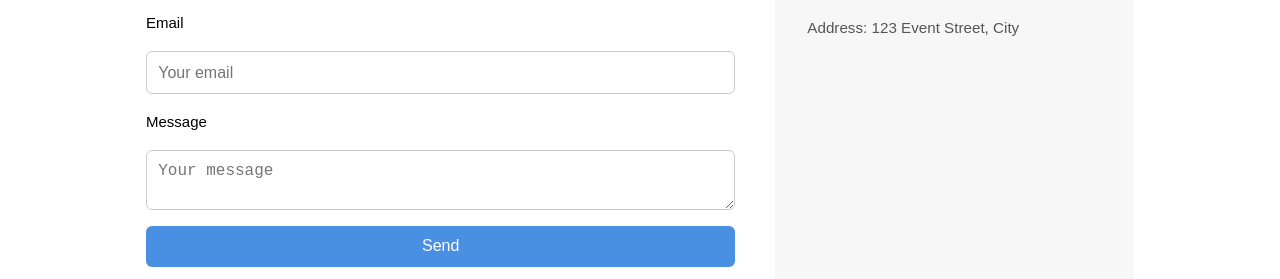
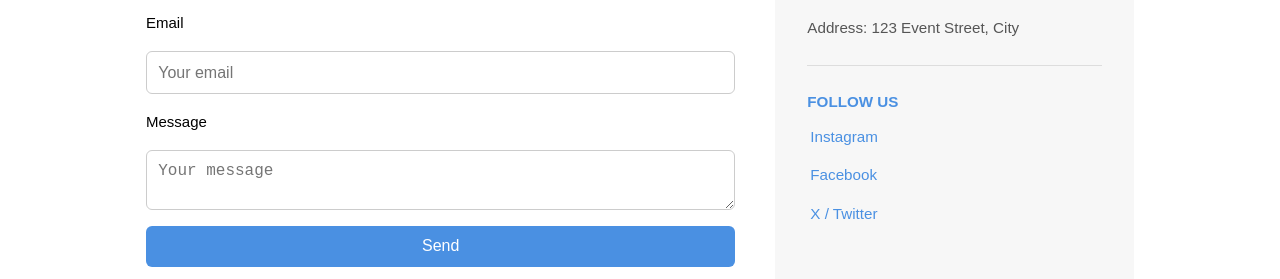
Before and after one commit to Grim195/Frontend_projekt, a Vue app: page /contact in a window 1280 px wide. Shown: the part 624-903 px from the top of the page. Built offline with nearby package versions, Linux system fonts and the light colour scheme.

Commit message:
contact stranka dokončena

```diff
--- a/src/views/ContactView.vue
+++ b/src/views/ContactView.vue
@@ -38,10 +38,19 @@
     <div class="contact-info">
     <p class="eyebrow">Business Contacts</p>
     <h2>Get in Touch</h2>
+
       <p><strong>Email:</strong> info@ticketgate.com</p>
       <p><strong>Phone:</strong> 0800 123 456</p>
       <p><strong>Address:</strong> 123 Event Street, City</p>
+        <hr class="divider" />
+      <p class="eyebrow">Follow Us</p>
+      <div class="social-links">
+        <a href="#" aria-label="Instagram">Instagram</a>
+        <a href="#" aria-label="Facebook">Facebook</a>
+        <a href="#" aria-label="X">X / Twitter</a>
       </div>
+    </div>
+
 
     </section>
   </main>
@@ -180,4 +189,26 @@ export default {
   color: #555;
   font-size: 0.95rem;
 }
+.divider {
+  margin: 1.5rem 0;
+  border: none;
+  border-top: 1px solid #ddd;
+}
+
+.social-links {
+  display: flex;
+  flex-direction: column;
+  gap: 0.5rem;
+}
+
+.social-links a {
+  color: #4a90e2;
+  font-weight: 500;
+  text-decoration: none;
+  font-size: 0.95rem;
+}
+
+.social-links a:hover {
+  text-decoration: underline;
+}
 </style>
```
Lines whose indentation alone changed are shown as unchanged.
